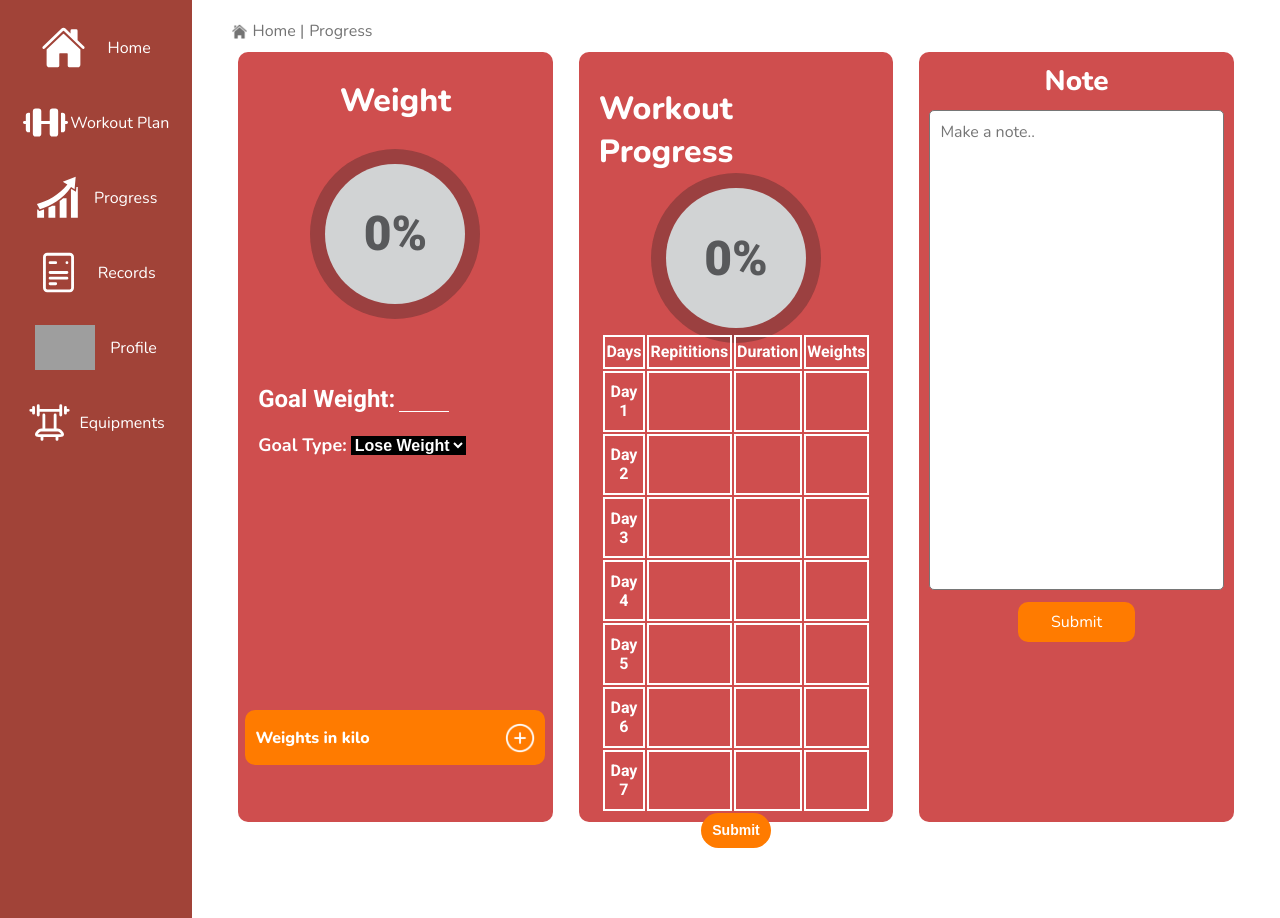
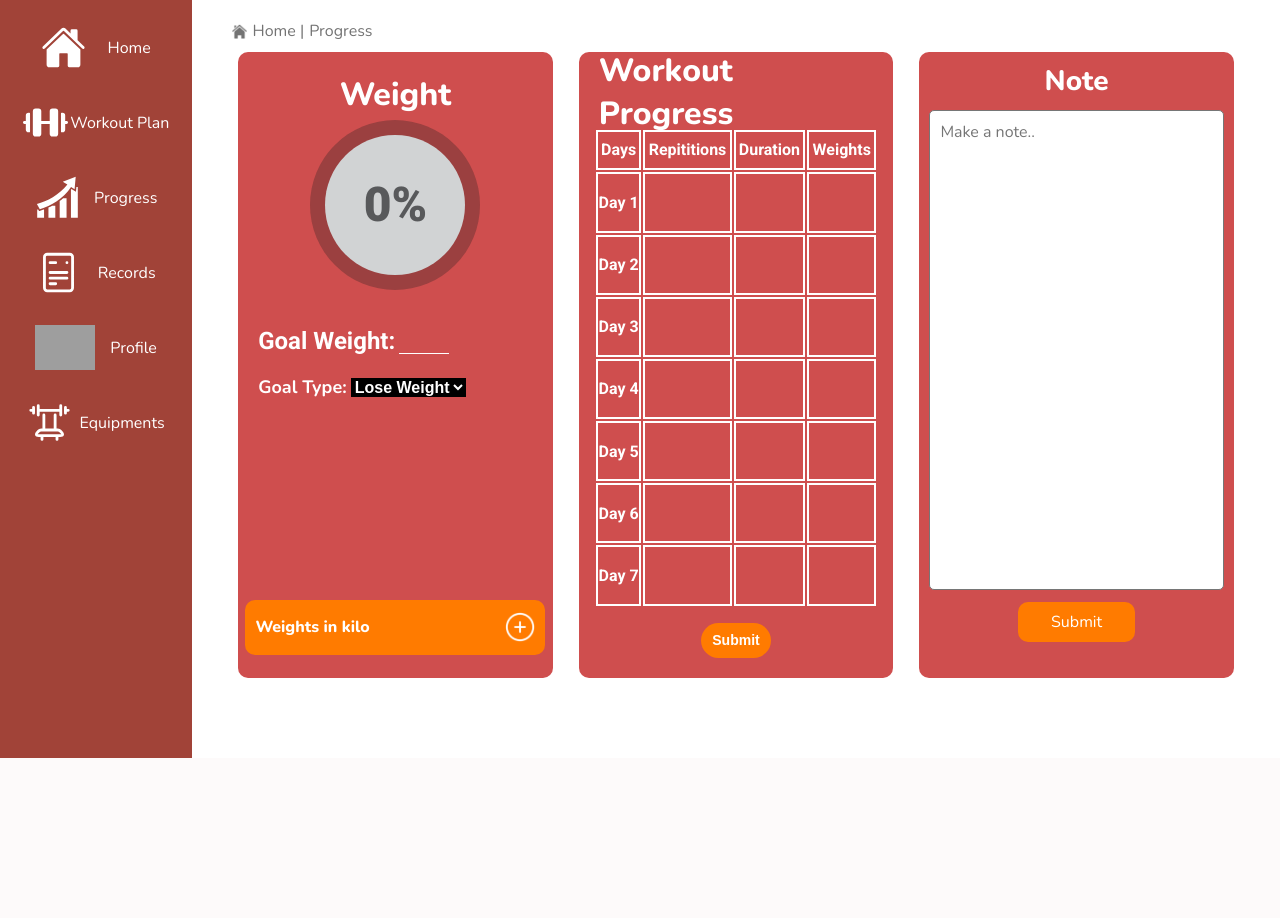
Before and after one commit to reyandru/CAPSTONE-PROJECT, a PHP site: page /PHP/progress.php in a window 1280 px wide. Shown: the part 106-1024 px from the top of the page. After the commit the page ends 864 px from the top, so only its background shows below. Run offline with PHP 8.4, Linux system fonts and the light colour scheme; the visitor is signed in with stand-in values (Sample User, id 1); data comes from the database, SQL or seed files in the repository; data that the repository does not hold is empty; grey boxes are pictures that could not be loaded.

Commit message:
Make an new ui

```diff
--- a/CSS/Home.css
+++ b/CSS/Home.css
@@ -146,8 +146,8 @@ header {
 }
 
 .carousel-img {
-  width: 100%;
-  height: 100%;
+  min-width: 1250px;
+  height: 480px;
   object-fit: cover;
   border-radius: 10px;
 }
--- a/CSS/Progress.css
+++ b/CSS/Progress.css
@@ -547,7 +547,7 @@
   display: flex;
   align-items: center;
   flex-direction: column;
-  justify-content: space-around;
+  justify-content: space-between;
   background-color: rgb(207, 78, 78);
   border-radius: 10px;
   height: 100%;
@@ -559,7 +559,7 @@
   justify-content: center;
   align-items: center;
   flex-direction: column;
-  height: 4 0%;
+  height: 10%;
   width: 100%;
   padding: 10px;
   }
@@ -608,7 +608,7 @@
   justify-content: center;
   flex-direction: column;
   padding: 5px;
-  height: 55%;
+  height: 90%;
   width: 100%;
   }
 
@@ -631,14 +631,10 @@
   }
 
 
-.progressTable{
-  width: 95%;
-  height: 480px;
-}
-
 .tableOfProgress{
   width: 100%;
   height: 480px;
+  margin-bottom: 10px;
 }
 
 tr,th{
--- a/PHP/login.php
+++ b/PHP/login.php
@@ -89,7 +89,7 @@ User@1234 -->
     </form>
 
 
-    <p><?php echo $message ?></p>
+    <p id="message" ><?php echo $message ?></p>
   </div>
 </div>
 
--- a/PHP/progress.php
+++ b/PHP/progress.php
@@ -173,16 +173,14 @@ $conn->close();
                   <div class="workoutsProg">
                     <h1>Workout Progress</h1>
                   </div>
-                  <div class="progress-percentage">
+                  <!-- <div class="progress-percentage">
                     <div class="outlineBorder">
                       <div id="circleContainer">0%</div>
                     </div>
-                  </div>
+                  </div>   -->
                 </div>
 
                 <div id="input-WOprogress">
-                  <div id="outCont">
-                  </div>
 
                   <div class="workoutProgression">
                   <div class="progressTable">
```
Also changed, not shown: CSS/workoutPlan.css (+18 -3 lines), Javascript/home.js (+0 -10 lines), PHP/Home.php (+2 -5 lines), assets/realdeal.png (added).
